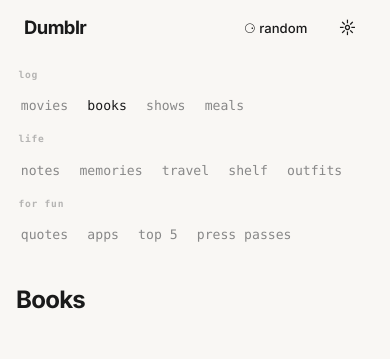
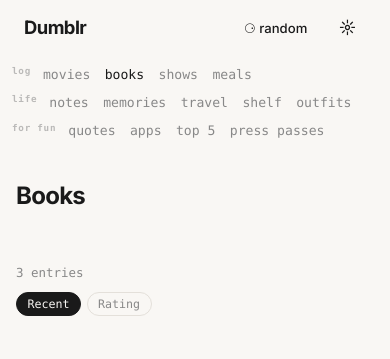
Before and after one commit to moderidden/dumblr, a website: page books.html in a window 390 px wide. Shown: the top 359 px of the page. Drawn offline with Linux system fonts and the light colour scheme.

Commit message:
mobile nav: 3-row layout with section labels inline

```diff
--- a/assets/css/site.css
+++ b/assets/css/site.css
@@ -188,8 +188,13 @@
   margin-bottom: 0.35rem;
   user-select: none;
 }
-.sidebar-section-label:first-child {
+.nav-section:first-child .sidebar-section-label {
   margin-top: 0;
+}
+
+/* Transparent wrapper on desktop — layout unchanged */
+.nav-section {
+  display: contents;
 }
 
 /* Links use the same monospace font as the section labels */
@@ -660,36 +665,40 @@
     padding: 0;
   }
 
-  /* Nav becomes a wrapping flex container — each section label forces a new row */
+  /* Nav is a vertical stack of 3 rows */
   .site-sidebar nav {
     display: flex;
-    flex-wrap: wrap;
-    align-items: center;
-    gap: 0.1rem;
+    flex-direction: column;
+    gap: 0.05rem;
     padding: 0.3rem 0.75rem 0.5rem;
   }
 
-  /* Section labels span full width so links wrap beneath each one */
+  /* Each section is one horizontal row: label + links */
+  .nav-section {
+    display: flex;
+    align-items: center;
+    flex-wrap: wrap;
+    gap: 0;
+  }
+
+  /* Section labels: small, muted, non-clickable */
   .sidebar-section-label {
     display: block;
-    flex-basis: 100%;
-    font-size: 0.6rem;
+    flex-shrink: 0;
+    font-size: 0.58rem;
     font-weight: 600;
     font-family: var(--font-mono);
     letter-spacing: 0.08em;
     color: var(--text-muted);
-    opacity: 0.6;
-    padding: 0.4rem 0.4rem 0.1rem;
-    margin-top: 0.2rem;
+    opacity: 0.55;
+    padding: 0.2rem 0.3rem 0.2rem 0;
+    margin-top: 0;
     user-select: none;
-  }
-  .sidebar-section-label:first-child {
-    margin-top: 0;
   }
 
   .sidebar-link {
     white-space: nowrap;
-    padding: 0.25rem 0.55rem;
+    padding: 0.2rem 0.45rem;
   }
 
   .site-main {
--- a/books.html
+++ b/books.html
@@ -32,24 +32,28 @@
   <div class="site-layout">
     <aside class="site-sidebar">
       <nav>
+        <div class="nav-section">
           <span class="sidebar-section-label">log</span>
           <a href="movies.html" class="sidebar-link">movies</a>
           <a href="books.html" class="sidebar-link active">books</a>
           <a href="theater.html" class="sidebar-link">shows</a>
           <a href="meals.html" class="sidebar-link">meals</a>
-
+        </div>
+        <div class="nav-section">
           <span class="sidebar-section-label">life</span>
           <a href="notes.html" class="sidebar-link">notes</a>
           <a href="memories.html" class="sidebar-link">memories</a>
           <a href="travel.html" class="sidebar-link">travel</a>
           <a href="shelf.html" class="sidebar-link">shelf</a>
           <a href="outfits.html" class="sidebar-link">outfits</a>
-
+        </div>
+        <div class="nav-section">
           <span class="sidebar-section-label">for fun</span>
           <a href="quotes.html" class="sidebar-link">quotes</a>
           <a href="interactive.html" class="sidebar-link">apps</a>
           <a href="top5.html" class="sidebar-link">top 5</a>
           <a href="press-passes.html" class="sidebar-link">press passes</a>
+        </div>
       </nav>
     </aside>
 
```
Also changed, not shown: index.html (+6 -2 lines), interactive.html (+6 -2 lines), meals.html (+6 -2 lines), memories.html (+6 -2 lines), movies.html (+6 -2 lines), notes.html (+6 -2 lines), outfits.html (+6 -2 lines), press-passes.html (+6 -2 lines), quotes.html (+6 -2 lines), shelf.html (+6 -2 lines), theater.html (+6 -2 lines), top5.html (+6 -2 lines), travel.html (+6 -2 lines). Lines whose indentation alone changed are shown as unchanged.
